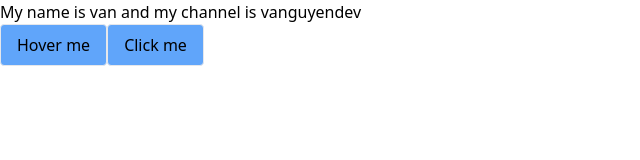
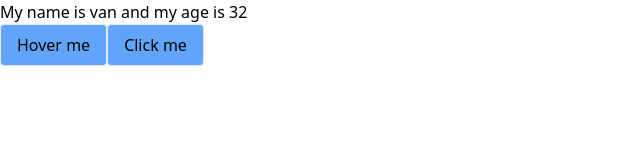
Before and after one commit to vanguyen333/reactUltimate, a React (Vite) app in the folder chapter2/: page / in a window 1280 px wide. Shown: the top 160 px of the page, without its empty margins (0-640 px from the left). Built offline with nearby package versions, Linux system fonts and the light colour scheme.

Commit message:
Chapter2, #20, name and age updated when clicked the button

```diff
--- a/chapter2/src/components/FirstCompo.jsx
+++ b/chapter2/src/components/FirstCompo.jsx
@@ -8,12 +8,15 @@ const FirstComp = () => {
     age: 32,
   });
 
-  // handleClick function to update the name in the state.
+  // handleClick function to update the name and age in the state.
   const handleClick = () => {
     console.log(">> Clicked my button");
-    console.log("My name is", state.name);
     // Use the setState function to update the state
-    setState({ ...state, name: "Giuse" });
+    setState({
+      ...state,
+      name: "GIUSE",
+      age: Math.floor(Math.random() * 100 + 1),
+    });
   };
 
   const handleOnMouseOver = (event) => {
@@ -23,7 +26,7 @@ const FirstComp = () => {
   return (
     <div>
       <h1>
-        My name is {state.name} and my channel is {state.address}
+        My name is {state.name} and my age is {state.age}
       </h1>
       <button
         onMouseOver={handleOnMouseOver}
```
